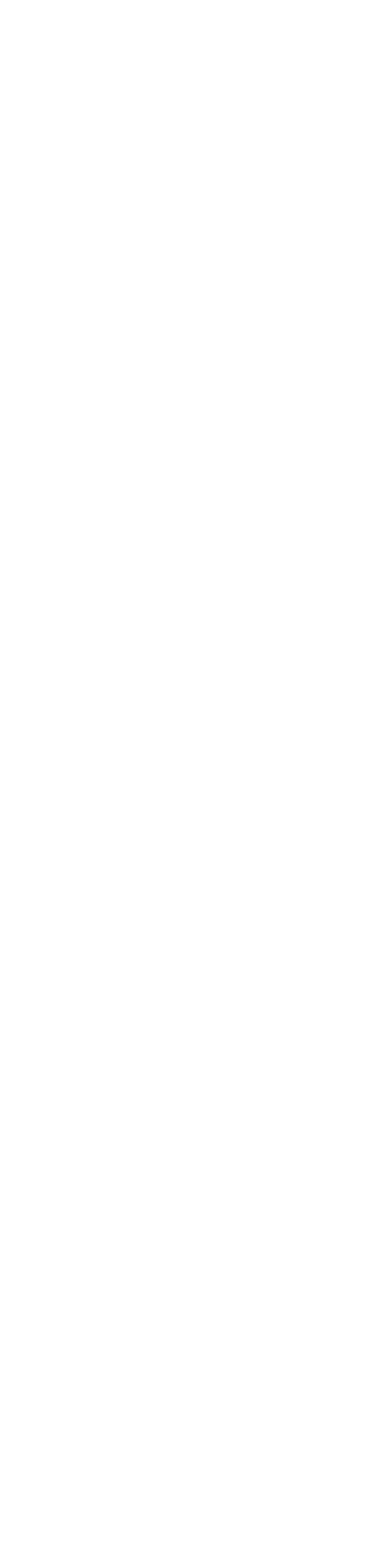
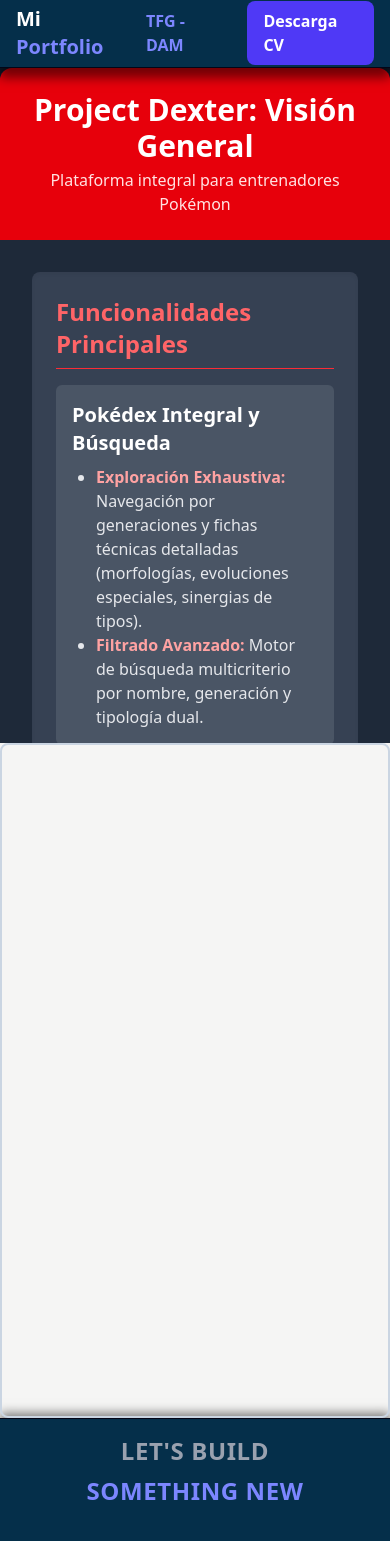
Before and after one commit to memnochdavid/memnochdavid.github.io, a React (Vite) app: page /tfg in a window 390 px wide. Before the commit this address had no page. Shown: the top 1541 px of the page. Before the commit the page ends 844 px from the top, so only its background shows below. Built offline with nearby package versions, Linux system fonts and the light colour scheme.

Commit message:
responsive + iframe del pdf dexter

```diff
--- a/src/App.jsx
+++ b/src/App.jsx
@@ -7,7 +7,7 @@
         <BrowserRouter>
             <Routes>
                 <Route path="/" element={<Home />} />
-                <Route path="/actividades" element={<Tfg />} />
+                <Route path="/tfg" element={<Tfg />} />
             </Routes>
         </BrowserRouter>
     );
--- a/src/includes/Header.jsx
+++ b/src/includes/Header.jsx
@@ -16,7 +16,7 @@
 
             {/* botones */}
             <nav className="flex gap-2">
-                <Boton texto="TFG - DAM" url="/actividades" color="indigo" />
+                <Boton texto="TFG - DAM" url="/tfg" color="indigo" />
                 <Boton texto="Descarga CV" url="/resources/CV - David Duque Díaz.pdf" color="indigo" principal={true} download="CV - David Duque Díaz.pdf" />
             </nav>
         </header>
--- a/src/pages/Tfg.jsx
+++ b/src/pages/Tfg.jsx
@@ -4,15 +4,98 @@
 export default function Tfg() {
     return (
         <div className="min-h-screen bg-stone-100">
-            <Header textLogo1="Mi Web" textLogo2="Personal" color1= "white" color2="indigo" />
+            <Header textLogo1="Mi" textLogo2="Portfolio" color1= "white" color2="indigo" />
 
-            <main className="py-8 min-h-[92vh] flex flex-col justify-center items-center w-full">
-                <h1 className="text-3xl font-bold text-slate-950 mt-20">
-                    Trabajo de Fin de Grado (TFG)
-                </h1>
-                <p className="text-xl text-gray-700 mt-4">
-                    Aquí irá el mockup de tu proyecto.
-                </p>
+            <main className="flex flex-col md:flex-row justify-between items-center w-full pt-17">
+
+                <div className="bg-gray-900 w-full md:w-[50vw] h-[80vh]
+                scroll-smooth overflow-auto
+                [&::-webkit-scrollbar]:w-2 [&::-webkit-scrollbar-track]:bg-transparent
+                [&::-webkit-scrollbar-thumb]:bg-red-400
+
+                [&::-webkit-scrollbar-thumb]:rounded-full">
+                    <div className="max-w-4xl mx-auto bg-gray-800 text-white rounded-xl shadow-2xl overflow-hidden">
+
+                        <header className="p-6 bg-red-600">
+                            <h1 className="text-3xl font-extrabold text-center">Project Dexter: Visión General</h1>
+                            <p className="text-center text-red-100 mt-1">Plataforma integral para entrenadores Pokémon</p>
+                        </header>
+
+                        <main className="p-8 space-y-10">
+
+                            <section className="bg-gray-700 p-6 rounded-lg shadow-inner">
+                                <h2 className="text-2xl font-bold border-b border-red-500 pb-2 mb-4 text-red-400">Funcionalidades Principales</h2>
+                                <div className="space-y-4">
+
+                                    <div className="bg-gray-600 p-4 rounded-md">
+                                        <h3 className="text-xl font-semibold mb-2 text-white">Pokédex Integral y Búsqueda</h3>
+                                        <ul className="list-disc ml-6 text-gray-200">
+                                            <li><strong className="text-red-300">Exploración Exhaustiva:</strong> Navegación por generaciones y fichas técnicas detalladas (morfologías, evoluciones especiales, sinergias de tipos).</li>
+                                            <li><strong className="text-red-300">Filtrado Avanzado:</strong> Motor de búsqueda multicriterio por nombre, generación y tipología dual.</li>
+                                        </ul>
+                                    </div>
+
+                                    <div className="bg-gray-600 p-4 rounded-md">
+                                        <h3 className="text-xl font-semibold mb-2 text-white">Ecosistema Social y Actualidad</h3>
+                                        <ul className="list-disc ml-6 text-gray-200">
+                                            <li><strong className="text-red-300">Planificador de Equipos:</strong> Gestión estratégica de alineaciones (hasta 6 integrantes) con análisis de cobertura de tipos.</li>
+                                            <li><strong className="text-red-300">Comunidad:</strong> Sistema de mensajería privada en tiempo real y foros de discusión pública.</li>
+                                            <li><strong className="text-red-300">Agregador de Noticias:</strong> Feed actualizado en tiempo real integrando fuentes externas especializadas.</li>
+                                        </ul>
+                                    </div>
+
+                                    <div className="bg-gray-600 p-4 rounded-md">
+                                        <h3 className="text-xl font-semibold mb-2 text-white">Gestión y Configuración</h3>
+                                        <ul className="list-disc ml-6 text-gray-200">
+                                            <li><strong className="text-red-300">Roles y Permisos:</strong> Arquitectura de usuarios diferenciada entre Entrenadores y Maestros Pokémon (Administradores).</li>
+                                            <li><strong className="text-red-300">Moderación:</strong> Sistema de reportes y gestión administrativa de sanciones y control de acceso.</li>
+                                            <li><strong className="text-red-300">Personalización:</strong> Ajustes de interfaz (Tema Oscuro), notificaciones, efectos audiovisuales y gestión de recursos.</li>
+                                        </ul>
+                                    </div>
+                                </div>
+                            </section>
+
+                            <section className="bg-gray-700 p-6 rounded-lg shadow-inner">
+                                <h2 className="text-2xl font-bold border-b border-red-500 pb-2 mb-4 text-red-400">Stack Tecnológico</h2>
+                                <div className="space-y-4">
+
+                                    <div className="bg-gray-600 p-4 rounded-md">
+                                        <h3 className="text-xl font-semibold mb-2 text-white">Infraestructura y Backend</h3>
+                                        <ul className="list-disc ml-6 text-gray-200">
+                                            <li><strong className="text-red-300">Persistencia:</strong> Implementación sobre <span className="font-mono bg-red-800 px-1 rounded">Firebase</span> para la gestión integral de datos.</li>
+                                            <li><strong className="text-red-300">Integración de Servicios:</strong> Consumo de APIs REST para la sincronización de datos y noticias.</li>
+                                        </ul>
+                                    </div>
+
+                                    <div className="bg-gray-600 p-4 rounded-md">
+                                        <h3 className="text-xl font-semibold mb-2 text-white">Arquitectura Móvil</h3>
+                                        <ul className="list-disc ml-6 text-gray-200">
+                                            <li><strong className="text-red-300">Desarrollo Nativo Moderno:</strong> Implementación en <span className="font-mono bg-red-800 px-1 rounded">Kotlin</span> y <span className="font-mono bg-red-800 px-1 rounded">Jetpack Compose</span>, garantizando una interfaz de usuario declarativa, reactiva y optimizada.
+                                            </li>
+                                        </ul>
+                                    </div>
+                                </div>
+                            </section>
+
+                        </main>
+
+                        <footer className="p-4 text-center text-sm text-gray-400 bg-gray-900 border-t border-gray-700">
+                            Fuente: Documentación Técnica del Proyecto
+                        </footer>
+                    </div>
+                </div>
+
+                <div className="w-full md:w-[50vw] h-[80vh]">
+                    <iframe
+                        src="/resources/Docu Dexter.pdf#view=FitH&navpanes=0&scrollbar=0&toolbar=0"
+
+                        className="w-full h-full rounded-lg border-2 border-slate-300"
+                        title="Documentación TFG - Dexter"
+                        frameBorder="0"
+                        allowFullScreen
+                        allow="fullscreen"
+                    />
+                </div>
             </main>
 
             <Footer
```
Also changed, not shown: src/pages/Home.jsx (+17 -17 lines), 1 other file (tests, documents, lock files or other folders).
